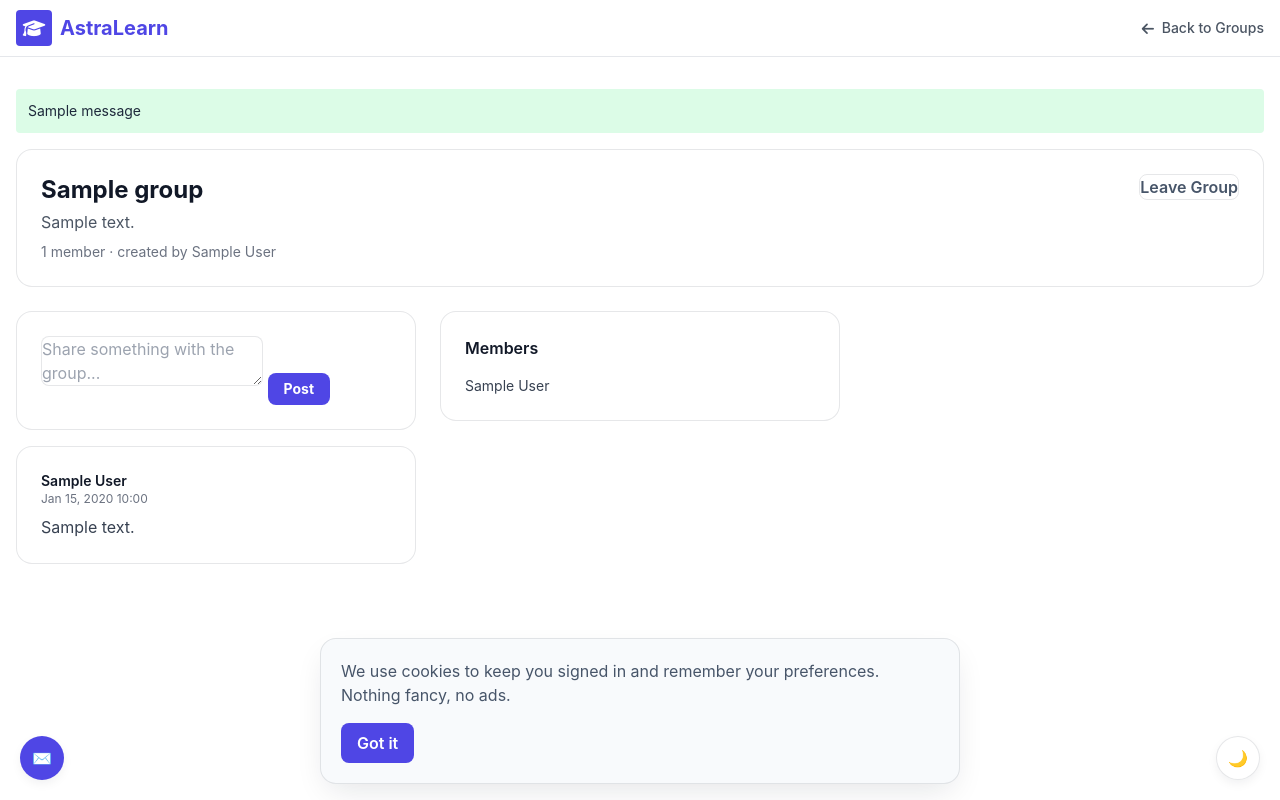
After one commit to ayushjaiswal21/astra_monorepo, a Flask app: page /groups/1 in a window 1280 px wide. The commit adds this page. Run offline with Flask 3, Linux system fonts and the light colour scheme; a user stored in the database is signed in; tables that the repository leaves empty hold one stand-in row (values such as "Sample post"); one stand-in notice (Sample message) is shown.

Commit message:
Build a real Groups feature - the page was entirely hardcoded fake data
templates/groups.html showed 3 static groups with made-up member counts
("12,345 members") and every "View Group" link was href="#" - there was no
Group model, no route beyond rendering the static template, so clicking a
group genuinely did nothing.

Added Group/GroupMembership/GroupPost models and real routes: list groups
with real member counts, create a group (creator auto-joins), view a
group's real detail page with its member list and posts, join/leave, and
post into a group you've joined. Verified live end-to-end: created a group,
confirmed auto-join and the real member count, posted into it, confirmed
the post renders, and confirmed the groups list shows the real group with
the old hardcoded fake ones gone.

Co-Authored-By: Claude Sonnet 5 <noreply@anthropic.com>

```diff
--- a/asta_authentication/main_routes.py
+++ b/asta_authentication/main_routes.py
@@ -4,10 +4,10 @@ import os
 import sys
 try:
     from .utils import api_login_required as login_required
-    from .models import db, User, Post, PostLike, PostComment, PostRepost, Internship, JobPost, Workshop, Event, Message, Education, Experience, Skill, Certification, ProfileView, Connection, ActivityLog, JobApplication, InternshipApplication, WorkshopRegistration, News, Notification, SavedItem
+    from .models import db, User, Post, PostLike, PostComment, PostRepost, Internship, JobPost, Workshop, Event, Message, Education, Experience, Skill, Certification, ProfileView, Connection, ActivityLog, JobApplication, InternshipApplication, WorkshopRegistration, News, Notification, SavedItem, Group, GroupMembership, GroupPost
 except ImportError:
     from utils import api_login_required as login_required
-    from models import db, User, Post, PostLike, PostComment, PostRepost, Internship, JobPost, Workshop, Event, Message, Education, Experience, Skill, Certification, ProfileView, Connection, ActivityLog, JobApplication, InternshipApplication, WorkshopRegistration, News, Notification, SavedItem
+    from models import db, User, Post, PostLike, PostComment, PostRepost, Internship, JobPost, Workshop, Event, Message, Education, Experience, Skill, Certification, ProfileView, Connection, ActivityLog, JobApplication, InternshipApplication, WorkshopRegistration, News, Notification, SavedItem, Group, GroupMembership, GroupPost
 from werkzeug.utils import secure_filename
 import os
 from sqlalchemy import or_, func
@@ -742,7 +742,68 @@ def enrollments():
 @main_bp.route('/groups')
 @login_required
 def groups():
-    return render_template('groups.html', current_user=current_user)
+    all_groups = Group.query.order_by(Group.created_at.desc()).all()
+    my_group_ids = {m.group_id for m in GroupMembership.query.filter_by(user_id=current_user.id).all()}
+    return render_template('groups.html', current_user=current_user, groups=all_groups, my_group_ids=my_group_ids)
+
+@main_bp.route('/groups/create', methods=['POST'])
+@login_required
+def create_group():
+    name = (request.form.get('name') or '').strip()
+    description = (request.form.get('description') or '').strip()
+    if not name:
+        flash('Group name is required.', 'danger')
+        return redirect(url_for('main.groups'))
+
+    group = Group(name=name, description=description, created_by=current_user.id)
+    db.session.add(group)
+    db.session.commit()
+    db.session.add(GroupMembership(group_id=group.id, user_id=current_user.id))
+    db.session.commit()
+    flash(f'Group "{name}" created.', 'success')
+    return redirect(url_for('main.view_group', group_id=group.id))
+
+@main_bp.route('/groups/<int:group_id>')
+@login_required
+def view_group(group_id):
+    group = Group.query.get_or_404(group_id)
+    is_member = GroupMembership.query.filter_by(group_id=group_id, user_id=current_user.id).first() is not None
+    members = GroupMembership.query.filter_by(group_id=group_id).order_by(GroupMembership.joined_at.asc()).all()
+    posts = GroupPost.query.filter_by(group_id=group_id).order_by(GroupPost.created_at.desc()).all()
+    return render_template('group_detail.html', group=group, is_member=is_member, members=members, posts=posts, current_user=current_user)
+
+@main_bp.route('/groups/<int:group_id>/join', methods=['POST'])
+@login_required
+def join_group(group_id):
+    Group.query.get_or_404(group_id)
+    existing = GroupMembership.query.filter_by(group_id=group_id, user_id=current_user.id).first()
+    if not existing:
+        db.session.add(GroupMembership(group_id=group_id, user_id=current_user.id))
+        db.session.commit()
+    return redirect(url_for('main.view_group', group_id=group_id))
+
+@main_bp.route('/groups/<int:group_id>/leave', methods=['POST'])
+@login_required
+def leave_group(group_id):
+    membership = GroupMembership.query.filter_by(group_id=group_id, user_id=current_user.id).first()
+    if membership:
+        db.session.delete(membership)
+        db.session.commit()
+    return redirect(url_for('main.view_group', group_id=group_id))
+
+@main_bp.route('/groups/<int:group_id>/post', methods=['POST'])
+@login_required
+def create_group_post(group_id):
+    Group.query.get_or_404(group_id)
+    is_member = GroupMembership.query.filter_by(group_id=group_id, user_id=current_user.id).first() is not None
+    if not is_member:
+        flash('Join the group to post.', 'danger')
+        return redirect(url_for('main.view_group', group_id=group_id))
+    content = (request.form.get('content') or '').strip()
+    if content:
+        db.session.add(GroupPost(group_id=group_id, user_id=current_user.id, content=content))
+        db.session.commit()
+    return redirect(url_for('main.view_group', group_id=group_id))
 
 
 @main_bp.route('/provider/create_internship', methods=['GET', 'POST'])
--- /dev/null
+++ b/asta_authentication/templates/group_detail.html
@@ -0,0 +1,104 @@
+<!DOCTYPE html>
+<html lang="en">
+<head>
+    <meta charset="UTF-8">
+    <meta name="viewport" content="width=device-width, initial-scale=1.0">
+    <title>{{ group.name }} - Groups</title>
+    <link rel="stylesheet" href="{{ url_for('static', filename='css/tailwind-built.css') }}">
+    <link rel="stylesheet" href="https://cdnjs.cloudflare.com/ajax/libs/font-awesome/6.4.0/css/all.min.css">
+    <style>
+        body { background-color: #f3f2ef; font-family: -apple-system, BlinkMacSystemFont, 'Segoe UI', Roboto, Oxygen, Ubuntu, sans-serif; }
+        .nav-icon:hover { color: var(--accent); }
+        .card { background: white; border-radius: 8px; border: 1px solid #e5e7eb; box-shadow: 0 0 0 1px rgba(0,0,0,0.08), 0 1px 2px rgba(0,0,0,0.1); }
+    </style>
+    <link rel="stylesheet" href="{{ url_for('static', filename='css/enhancements.css') }}">
+</head>
+<body>
+    <header class="bg-white border-b border-gray-200 sticky top-0 z-50">
+        <div class="max-w-7xl mx-auto px-4">
+            <div class="flex items-center justify-between h-14">
+                <a href="{{ url_for('main.dashboard') }}" class="flex items-center space-x-2">
+                    <div class="w-9 h-9 bg-indigo-600 rounded flex items-center justify-center">
+                        <i class="fas fa-graduation-cap text-white text-lg"></i>
+                    </div>
+                    <span class="text-xl font-bold text-indigo-600">AstraLearn</span>
+                </a>
+                <a href="{{ url_for('main.groups') }}" class="text-sm font-medium text-gray-600 hover:text-gray-900">
+                    <i class="fas fa-arrow-left mr-1"></i> Back to Groups
+                </a>
+            </div>
+        </div>
+    </header>
+
+    <main id="main-content" class="max-w-5xl mx-auto px-4 py-8">
+        {% with messages = get_flashed_messages(with_categories=true) %}
+            {% if messages %}
+                {% for category, message in messages %}
+                    <div class="mb-4 p-3 rounded text-sm {% if category == 'danger' %}bg-red-100 text-red-700{% else %}bg-green-100 text-green-700{% endif %}">{{ message }}</div>
+                {% endfor %}
+            {% endif %}
+        {% endwith %}
+
+        <div class="card p-6 mb-6">
+            <div class="flex items-start justify-between">
+                <div>
+                    <h1 class="text-2xl font-bold text-gray-900">{{ group.name }}</h1>
+                    <p class="text-gray-600 mt-1">{{ group.description or 'No description yet.' }}</p>
+                    <p class="text-gray-500 text-sm mt-2">{{ members|length }} member{{ 's' if members|length != 1 else '' }} &middot; created by {{ group.creator.name or group.creator.username }}</p>
+                </div>
+                {% if is_member %}
+                    <form method="POST" action="{{ url_for('main.leave_group', group_id=group.id) }}">
+                        <button type="submit" class="btn btn-outline-secondary">Leave Group</button>
+                    </form>
+                {% else %}
+                    <form method="POST" action="{{ url_for('main.join_group', group_id=group.id) }}">
+                        <button type="submit" class="bg-indigo-600 hover:bg-indigo-700 text-white font-bold py-2 px-4 rounded-lg">Join Group</button>
+                    </form>
+                {% endif %}
+            </div>
+        </div>
+
+        <div class="grid grid-cols-1 md:grid-cols-3 gap-6">
+            <div class="md:col-span-2">
+                <div class="card p-6 mb-4">
+                    {% if is_member %}
+                    <form method="POST" action="{{ url_for('main.create_group_post', group_id=group.id) }}">
+                        <input type="hidden" name="csrf_token" value="{{ csrf_token() }}">
+                        <textarea name="content" class="form-control mb-2" rows="2" placeholder="Share something with the group..." required></textarea>
+                        <button type="submit" class="bg-indigo-600 hover:bg-indigo-700 text-white font-bold py-1.5 px-4 rounded-lg text-sm">Post</button>
+                    </form>
+                    {% else %}
+                    <p class="text-gray-500 text-sm">Join this group to post.</p>
+                    {% endif %}
+                </div>
+
+                {% for post in posts %}
+                <div class="card p-4 mb-3">
+                    <p class="text-sm font-semibold text-gray-900">{{ post.author.name or post.author.username }}</p>
+                    <p class="text-xs text-gray-500 mb-2">{{ post.created_at.strftime('%b %d, %Y %H:%M') }}</p>
+                    <p class="text-gray-700">{{ post.content }}</p>
+                </div>
+                {% else %}
+                <div class="card p-6 text-center text-gray-500">No posts in this group yet.</div>
+                {% endfor %}
+            </div>
+
+            <div>
+                <div class="card p-4">
+                    <h3 class="font-semibold text-gray-900 mb-3">Members</h3>
+                    <ul class="space-y-2 text-sm">
+                        {% for m in members %}
+                        <li class="flex items-center justify-between">
+                            <a href="{{ url_for('profile.view_profile', username=m.user.username) }}" class="text-gray-700 hover:text-indigo-600">
+                                {{ m.user.name or m.user.username }}
+                            </a>
+                        </li>
+                        {% endfor %}
+                    </ul>
+                </div>
+            </div>
+        </div>
+    </main>
+    <script src="{{ url_for('static', filename='js/site-chrome.js') }}" defer></script>
+</body>
+</html>
```
Also changed, not shown: asta_authentication/models.py (+32 -0 lines), asta_authentication/templates/groups.html (+52 -19 lines).
